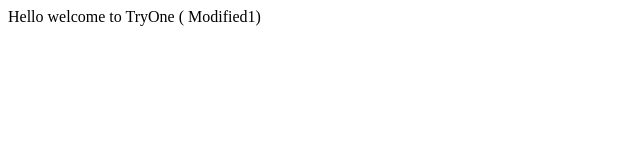
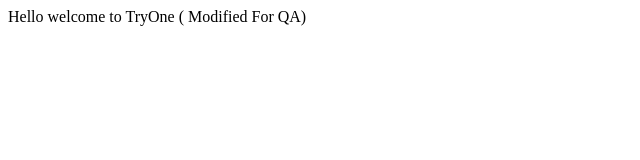
Before and after one commit to meDebasis/OnePage, a plain HTML site: page OnePageWeb/WebContent/index.html in a window 1280 px wide. Shown: the full height of the page, 0-640 px from the left. Drawn offline with Linux system fonts and the light colour scheme.

Commit message:
Aads
ad saD SA

```diff
--- a/OnePageWeb/WebContent/index.html
+++ b/OnePageWeb/WebContent/index.html
@@ -5,6 +5,6 @@
 <title>Insert title here</title>
 </head>
 <body>
-Hello welcome to TryOne ( Modified1)
+Hello welcome to TryOne ( Modified For QA)
 </body>
 </html>
```
